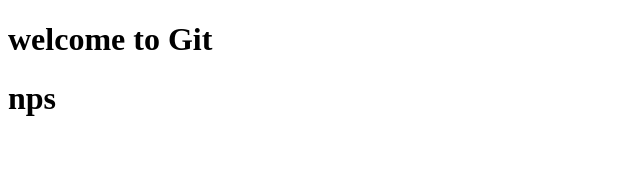
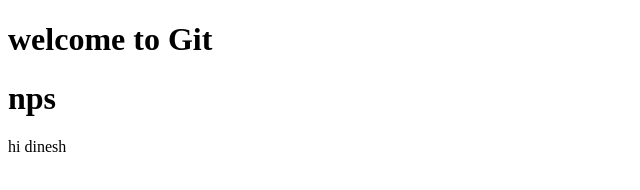
Before and after one commit to npsaro/nps, a plain HTML site: page index.html in a window 1280 px wide. Shown: the full height of the page, 0-640 px from the left. Drawn offline with Linux system fonts and the light colour scheme.

Commit message:
index.html

```diff
--- a/index.html
+++ b/index.html
@@ -8,6 +8,7 @@
 <body>
     <h1>welcome to Git</h1>
     <h1> nps</h1>
+    hi dinesh
 
 </body>
 </html>
```
